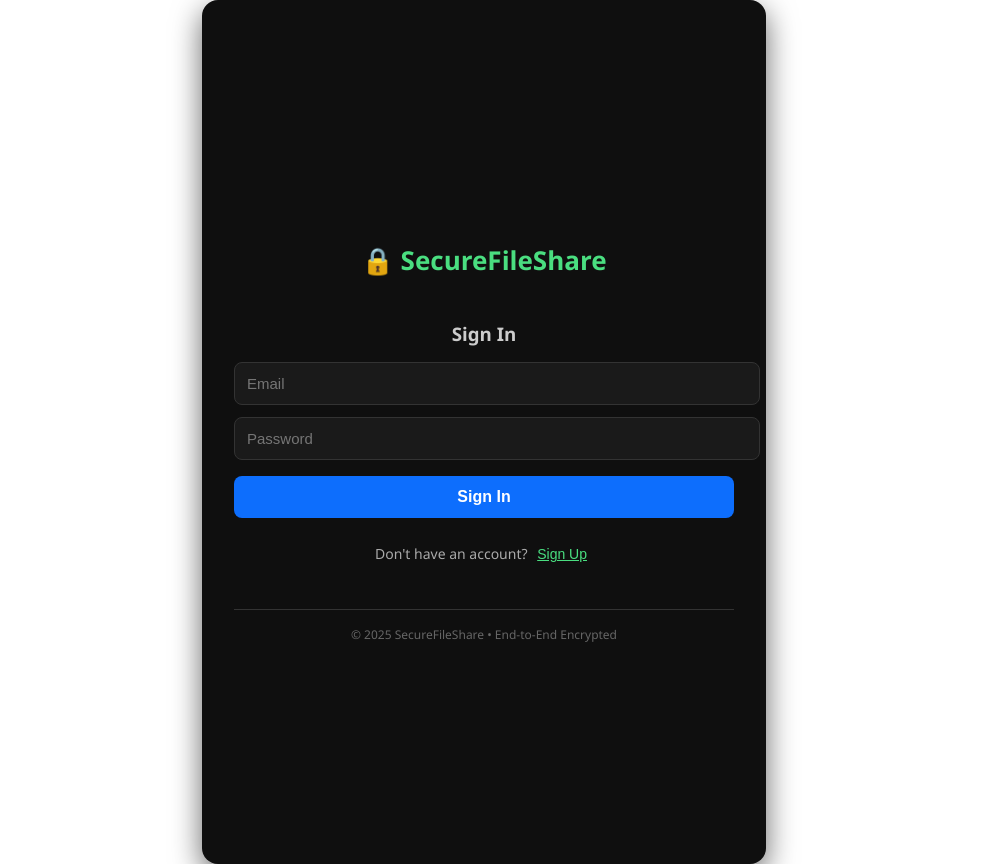
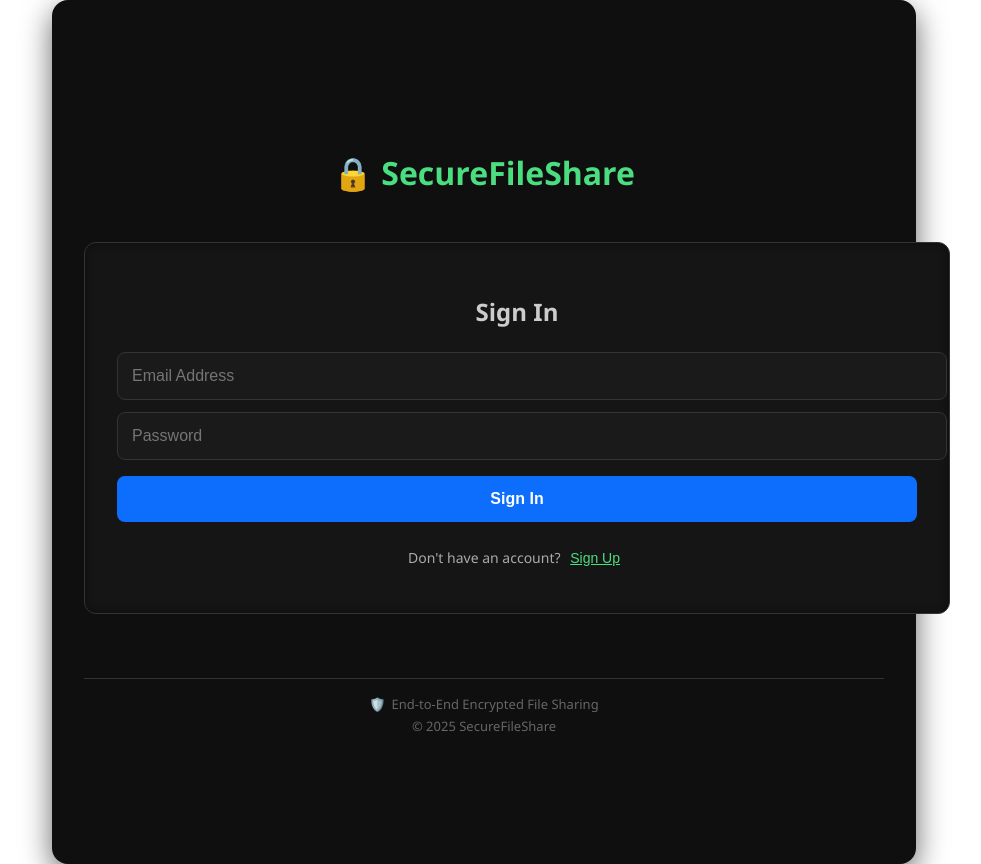
Before and after one commit to hamdinorhen55-lang/file-share-app, a React (Create React App) app: page / in a window 1280 px wide. Shown: the whole page, without its empty margins (156-1137 px from the left). Built offline with nearby package versions, Linux system fonts and the light colour scheme.

Commit message:
Add professional dark UI with large layout

```diff
--- a/src/App.js
+++ b/src/App.js
@@ -24,8 +24,6 @@ function App() {
   // Sign up a new user AND sign them in automatically
   const handleSignUp = async () => {
     if (!email || !password) return alert("Please fill all fields!");
-
-  // Step 1: Create the account
     const { error: signUpError } = await supabase.auth.signUp({
       email,
       password
@@ -36,7 +34,7 @@ const handleSignUp = async () => {
       return;
     }
 
-  // Step 2: Sign in the user immediately (no email confirmation needed)
+    // Sign in the user immediately
     const { error: signInError } = await supabase.auth.signInWithPassword({
       email,
       password
@@ -45,10 +43,8 @@ const handleSignUp = async () => {
     if (signInError) {
       alert("Account created! Please sign in manually.");
     } else {
-    // Clear form
       setEmail('');
       setPassword('');
-    // setUser will update automatically via useEffect
     }
   };
 
@@ -107,7 +103,7 @@ const handleSignUp = async () => {
   return (
     <div style={{
       padding: '2rem',
-      maxWidth: '500px',
+      maxWidth: '800px',
       margin: '0 auto',
       fontFamily: 'Segoe UI, system-ui, sans-serif',
       backgroundColor: '#0f0f0f',
@@ -118,11 +114,12 @@ const handleSignUp = async () => {
       minHeight: '100vh',
       display: 'flex',
       flexDirection: 'column',
-      justifyContent: 'center'
+      justifyContent: 'center',
+      gap: '2rem'
     }}>
-      <h2 style={{
-        marginBottom: '1.5rem',
-        fontSize: '26px',
+      <h1 style={{
+        marginBottom: '1rem',
+        fontSize: '32px',
         fontWeight: '700',
         display: 'flex',
         alignItems: 'center',
@@ -131,28 +128,42 @@ const handleSignUp = async () => {
         color: '#4ade80'
       }}>
         🔒 SecureFileShare
-      </h2>
+      </h1>
 
       {!user ? (
-        <div style={{ textAlign: 'left', width: '100%' }}>
-          <h3 style={{ marginBottom: '1rem', textAlign: 'center', color: '#ccc' }}>
+        <div style={{
+          width: '100%',
+          textAlign: 'left',
+          padding: '2rem',
+          backgroundColor: '#151515',
+          borderRadius: '12px',
+          border: '1px solid #333',
+          boxShadow: 'inset 0 0 10px rgba(0,0,0,0.4)'
+        }}>
+          <h2 style={{
+            marginBottom: '1.5rem',
+            fontSize: '24px',
+            fontWeight: '600',
+            textAlign: 'center',
+            color: '#ccc'
+          }}>
             {isSignUp ? 'Create Account' : 'Sign In'}
-          </h3>
+          </h2>
 
           <input
             type="email"
-            placeholder="Email"
+            placeholder="Email Address"
             value={email}
             onChange={(e) => setEmail(e.target.value)}
             style={{
               width: '100%',
-              padding: '12px',
+              padding: '14px',
               marginBottom: '12px',
               borderRadius: '8px',
               border: '1px solid #333',
               backgroundColor: '#1a1a1a',
               color: '#e0e0e0',
-              fontSize: '15px'
+              fontSize: '16px'
             }}
           />
 
@@ -163,13 +174,13 @@ const handleSignUp = async () => {
             onChange={(e) => setPassword(e.target.value)}
             style={{
               width: '100%',
-              padding: '12px',
+              padding: '14px',
               marginBottom: '16px',
               borderRadius: '8px',
               border: '1px solid #333',
               backgroundColor: '#1a1a1a',
               color: '#e0e0e0',
-              fontSize: '15px'
+              fontSize: '16px'
             }}
           />
 
@@ -177,7 +188,7 @@ const handleSignUp = async () => {
             onClick={isSignUp ? handleSignUp : handleSignIn}
             style={{
               width: '100%',
-              padding: '12px',
+              padding: '14px',
               backgroundColor: '#0d6efd',
               color: 'white',
               border: 'none',
@@ -188,7 +199,7 @@ const handleSignUp = async () => {
               marginBottom: '12px'
             }}
           >
-            {isSignUp ? 'Sign Up' : 'Sign In'}
+            {isSignUp ? 'Sign Up & Login' : 'Sign In'}
           </button>
 
           <p style={{ textAlign: 'center', fontSize: '14px', color: '#aaa' }}>
@@ -220,7 +231,7 @@ const handleSignUp = async () => {
             justifyContent: 'center',
             gap: '8px',
             marginBottom: '1.5rem',
-            fontSize: '15px',
+            fontSize: '16px',
             color: '#ccc'
           }}>
             <span>👤</span>
@@ -230,7 +241,7 @@ const handleSignUp = async () => {
           <button
             onClick={handleLogout}
             style={{
-              padding: '8px 16px',
+              padding: '10px 20px',
               marginBottom: '1.5rem',
               backgroundColor: '#dc3545',
               color: 'white',
@@ -238,24 +249,42 @@ const handleSignUp = async () => {
               borderRadius: '6px',
               cursor: 'pointer',
               fontWeight: '600',
-              fontSize: '14px'
+              fontSize: '16px'
             }}
           >
             Sign Out
           </button>
+
+          <div style={{
+            width: '100%',
+            textAlign: 'left',
+            padding: '2rem',
+            backgroundColor: '#151515',
+            borderRadius: '12px',
+            border: '1px solid #333',
+            boxShadow: 'inset 0 0 10px rgba(0,0,0,0.4)'
+          }}>
+            <h3 style={{
+              marginBottom: '1rem',
+              fontSize: '20px',
+              fontWeight: '600',
+              color: '#ccc'
+            }}>
+              📤 Upload File
+            </h3>
 
             <input
               type="file"
               onChange={(e) => setFile(e.target.files[0])}
               style={{
                 marginBottom: '1rem',
-              padding: '10px',
+                padding: '12px',
                 width: '100%',
                 borderRadius: '8px',
                 border: '1px solid #333',
                 backgroundColor: '#1a1a1a',
                 color: '#e0e0e0',
-              fontSize: '15px'
+                fontSize: '16px'
               }}
             />
 
@@ -264,8 +293,8 @@ const handleSignUp = async () => {
               disabled={uploading}
               style={{
                 width: '100%',
-              padding: '12px',
-              backgroundColor: uploading ? '#555' : '#0d6efd',
+                padding: '14px',
+                backgroundColor: uploading ? '#555' : '#28a745',
                 color: 'white',
                 border: 'none',
                 borderRadius: '8px',
@@ -274,22 +303,31 @@ const handleSignUp = async () => {
                 fontSize: '16px'
               }}
             >
-            {uploading ? 'Uploading...' : 'Upload Secure File'}
+              {uploading ? '🔒 Encrypting & Uploading...' : '📤 Upload Secure File'}
             </button>
 
             {sharedLink && (
               <div style={{
                 marginTop: '1.5rem',
                 textAlign: 'left',
-              backgroundColor: '#151515',
+                backgroundColor: '#1a1a1a',
                 padding: '16px',
                 borderRadius: '12px',
-              border: '1px solid #333',
-              boxShadow: 'inset 0 0 10px rgba(0,0,0,0.4)'
+                border: '1px solid #444',
+                boxShadow: 'inset 0 2px 6px rgba(0,0,0,0.4)'
               }}>
-              <p style={{ fontWeight: 'bold', color: '#6ee7b7', marginBottom: '8px', fontSize: '15px' }}>
-                ✅ Secure Download Link:
-              </p>
+                <div style={{
+                  display: 'flex',
+                  alignItems: 'center',
+                  gap: '8px',
+                  marginBottom: '12px',
+                  color: '#6ee7b7',
+                  fontWeight: '600'
+                }}>
+                  <span>✅</span>
+                  <span>Secure Download Link</span>
+                </div>
+
                 <input
                   type="text"
                   value={sharedLink}
@@ -297,35 +335,90 @@ const handleSignUp = async () => {
                   onClick={(e) => e.target.select()}
                   style={{
                     width: '100%',
-                  padding: '10px',
-                  borderRadius: '6px',
+                    padding: '12px',
+                    borderRadius: '8px',
                     border: '1px solid #444',
-                  backgroundColor: '#222',
+                    backgroundColor: '#252525',
                     color: '#4ade80',
-                  fontSize: '13px',
-                  fontFamily: 'Consolas, monospace'
+                    fontSize: '14px',
+                    fontFamily: 'Consolas, monospace',
+                    marginBottom: '12px',
+                    boxShadow: 'inset 0 2px 6px rgba(0,0,0,0.4)'
                   }}
                 />
+
+                <div style={{ display: 'flex', gap: '10px' }}>
+                  <a
+                    href={sharedLink}
+                    target="_blank"
+                    rel="noopener noreferrer"
+                    style={{
+                      flex: 1,
+                      padding: '10px',
+                      backgroundColor: '#0d6efd',
+                      color: 'white',
+                      textDecoration: 'none',
+                      borderRadius: '8px',
+                      textAlign: 'center',
+                      fontWeight: '500',
+                      fontSize: '14px',
+                      transition: 'background-color 0.2s'
+                    }}
+                    onMouseEnter={(e) => e.target.style.backgroundColor = '#0b5ed7'}
+                    onMouseLeave={(e) => e.target.style.backgroundColor = '#0d6efd'}
+                  >
+                    🔓 Open Secure Link
+                  </a>
+
+                  <button
+                    onClick={() => {
+                      navigator.clipboard.writeText(sharedLink);
+                      alert('Link copied to clipboard!');
+                    }}
+                    style={{
+                      padding: '10px',
+                      backgroundColor: '#374151',
+                      color: 'white',
+                      border: '1px solid #4b5563',
+                      borderRadius: '8px',
+                      cursor: 'pointer',
+                      fontWeight: '500',
+                      fontSize: '14px',
+                      transition: 'background-color 0.2s'
+                    }}
+                    onMouseEnter={(e) => e.target.style.backgroundColor = '#4b5563'}
+                    onMouseLeave={(e) => e.target.style.backgroundColor = '#374151'}
+                  >
+                    📋 Copy
+                  </button>
+                </div>
+
                 <p style={{
-                marginTop: '10px',
+                  marginTop: '12px',
                   fontSize: '12px',
-                color: '#777'
+                  color: '#aaa',
+                  textAlign: 'center'
                 }}>
-                🔐 Link expires in 1 hour • Only accessible with this URL
+                  🔐 Link expires in 1 hour • Only accessible to those with the URL
                 </p>
               </div>
             )}
+          </div>
         </>
       )}
 
       <footer style={{
         marginTop: '2rem',
         color: '#666',
-        fontSize: '12px',
+        fontSize: '13px',
         borderTop: '1px solid #333',
         paddingTop: '1rem'
       }}>
-        © {new Date().getFullYear()} SecureFileShare • End-to-End Encrypted
+        <div style={{ display: 'flex', justifyContent: 'center', gap: '6px', marginBottom: '4px' }}>
+          <span>🛡️</span>
+          <span>End-to-End Encrypted File Sharing</span>
+        </div>
+        <div>© {new Date().getFullYear()} SecureFileShare</div>
       </footer>
     </div>
   );
```
Lines whose indentation alone changed are shown as unchanged.
